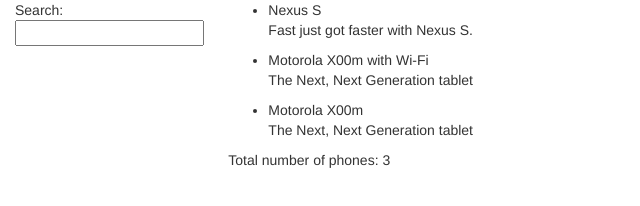
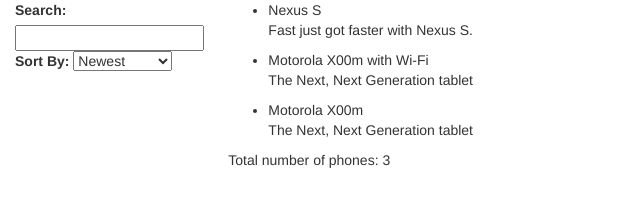
Before and after one commit to JAHyers/ang-phone-app, a plain HTML site: page index.html in a window 1280 px wide. Shown: the whole page, without its empty margins (0-640 px from the left). Drawn offline with Linux system fonts and the light colour scheme.

Commit message:
Step 5
More filtering options
Alpha
New
Old

```diff
--- a/index.html
+++ b/index.html
@@ -13,13 +13,21 @@
    <div class="row">
       <div class="col-md-2">
 
-         Search: <input ng-model="query">
+         <label>Search:</label> <input ng-model="query">
+         <label>Sort By:</label>
+         <select ng-model="orderProp">
+            <option value="name">Alphabetical
+            </option>
+            <option value="age">Newest
+            </option>
+            <option value="-age">Oldest</option>
+         </select>
 
       </div>
       <div class="col-md-10">
 
          <ul class="phones">
-            <li ng-repeat="phone in phones | filter:query">
+            <li ng-repeat="phone in phones | filter:query | orderBy: orderProp">
                {{phone.name}}
                <p>{{phone.snippet}}</p>
             </li>
--- a/js/controllers.js
+++ b/js/controllers.js
@@ -3,17 +3,22 @@
    $scope.phones= [
       {
          name: 'Nexus S',
-         snippet: 'Fast just got faster with Nexus S.'
+         snippet: 'Fast just got faster with Nexus S.',
+         age: 1
       },
       {
          name: 'Motorola X00m with Wi-Fi',
-         snippet: 'The Next, Next Generation tablet'
+         snippet: 'The Next, Next Generation tablet',
+         age: 2
       },
       {
          name: 'Motorola X00m',
-         snippet: 'The Next, Next Generation tablet'
+         snippet: 'The Next, Next Generation tablet',
+         age:3
       }
    ];
 
+   $scope.orderProp = 'age';
+
    $scope.name = "Jared Phone Gallery App";
 });
```
